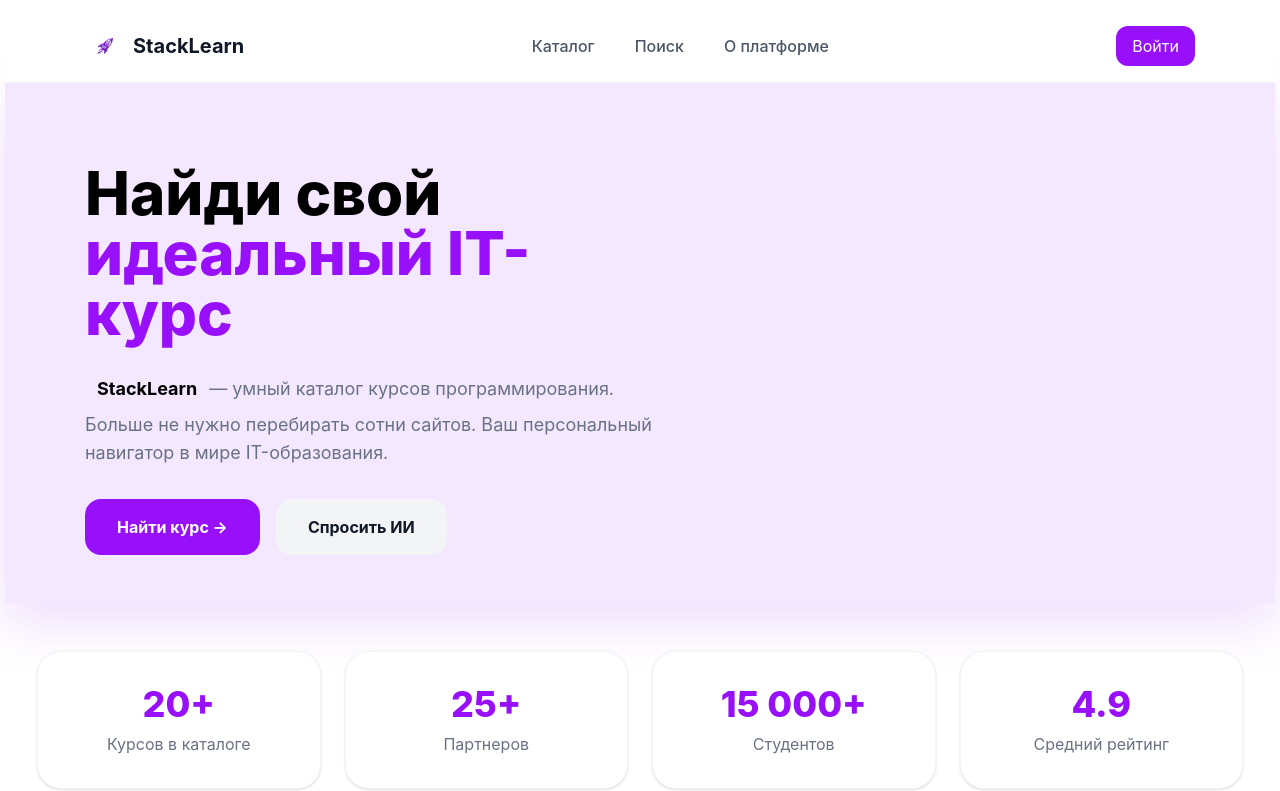
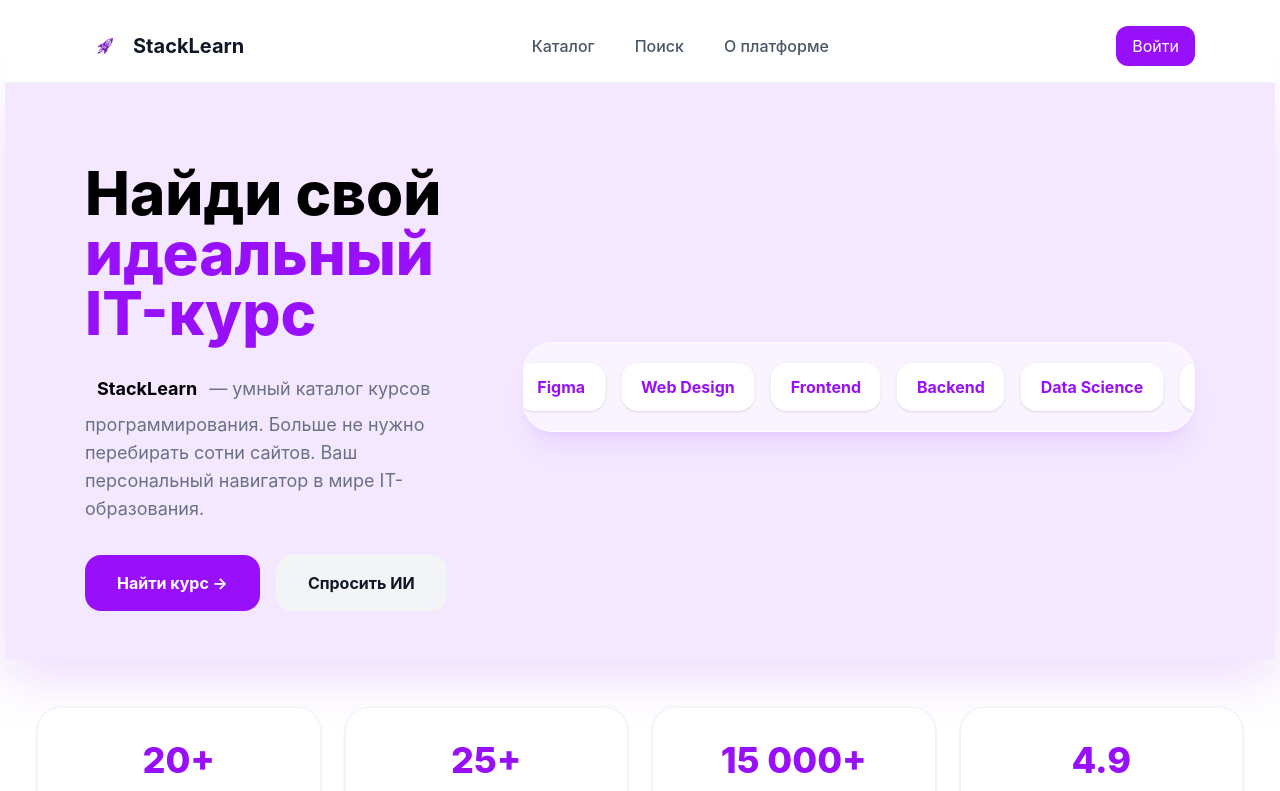
Before and after one commit to onlyloly/stack-learn, a React app in the folder static/frontend/: page / in a window 1280 px wide. Shown: the top 791 px of the page. Built offline with nearby package versions, Linux system fonts and the light colour scheme; the HTML template or start-up script is replaced by a standard one.

Commit message:
Update hero section

```diff
--- a/static/frontend/src/components/Hero.jsx
+++ b/static/frontend/src/components/Hero.jsx
@@ -1,6 +1,8 @@
+import TechMarquee from './TechMarquee'
+
 function Hero() {
   return (
-    <header className="py-20 px-8 md:px-20 flex justify-between items-center bg-purple-100 shadow-[0_20px_50px_rgba(168,85,247,0.2)] pb-12 transition-all duration-300">
+    <header className="py-20 px-8 md:px-20 flex flex-col lg:flex-row justify-between items-center gap-16 bg-purple-100 shadow-[0_20px_50px_rgba(168,85,247,0.2)] pb-12 transition-all duration-300">
 
       <div className="max-w-xl">
         <h1 className="text-6xl font-extrabold mb-6">
@@ -20,18 +22,19 @@ function Hero() {
         </p>
 
         <div className="flex gap-4">
-          <button className="bg-purple-600 text-white px-8 py-4 rounded-2xl font-bold hover:bg-gray-800">
+          <button className="bg-purple-600 text-white px-8 py-4 rounded-2xl font-bold hover:bg-gray-800 transition">
             Найти курс →
           </button>
 
-          <button className="bg-gray-100 text-gray-900 px-8 py-4 rounded-2xl font-bold hover:bg-gray-400">
+          <button className="bg-gray-100 text-gray-900 px-8 py-4 rounded-2xl font-bold hover:bg-gray-400 transition">
             Спросить ИИ
           </button>
         </div>
       </div>
 
-
-
+      <div className="w-full max-w-2xl">
+        <TechMarquee />
+      </div>
 
     </header>
   )
--- /dev/null
+++ b/static/frontend/src/components/TechMarquee.jsx
@@ -0,0 +1,31 @@
+const technologies = [
+  'React',
+  'Node.js',
+  'Python',
+  'FastAPI',
+  'Figma',
+  'Web Design',
+  'Frontend',
+  'Backend',
+  'Data Science',
+  'DevOps'
+]
+
+function TechMarquee() {
+  return (
+    <div className="w-full overflow-hidden rounded-[30px] bg-white/50 border border-white/70 shadow-xl shadow-purple-500/10 py-5">
+      <div className="flex w-max animate-[marquee_18s_linear_infinite] gap-4">
+        {[...technologies, ...technologies].map((tech, index) => (
+          <span
+            key={index}
+            className="px-5 py-3 rounded-2xl bg-white text-purple-600 font-bold shadow-sm whitespace-nowrap"
+          >
+            {tech}
+          </span>
+        ))}
+      </div>
+    </div>
+  )
+}
+
+export default TechMarquee
--- a/static/frontend/src/index.css
+++ b/static/frontend/src/index.css
@@ -10,3 +10,12 @@ body {
   max-width: calc(100% - 10px);
   margin: 10px auto;
 }
+@keyframes marquee {
+  from {
+    transform: translateX(0);
+  }
+
+  to {
+    transform: translateX(-50%);
+  }
+}
```
